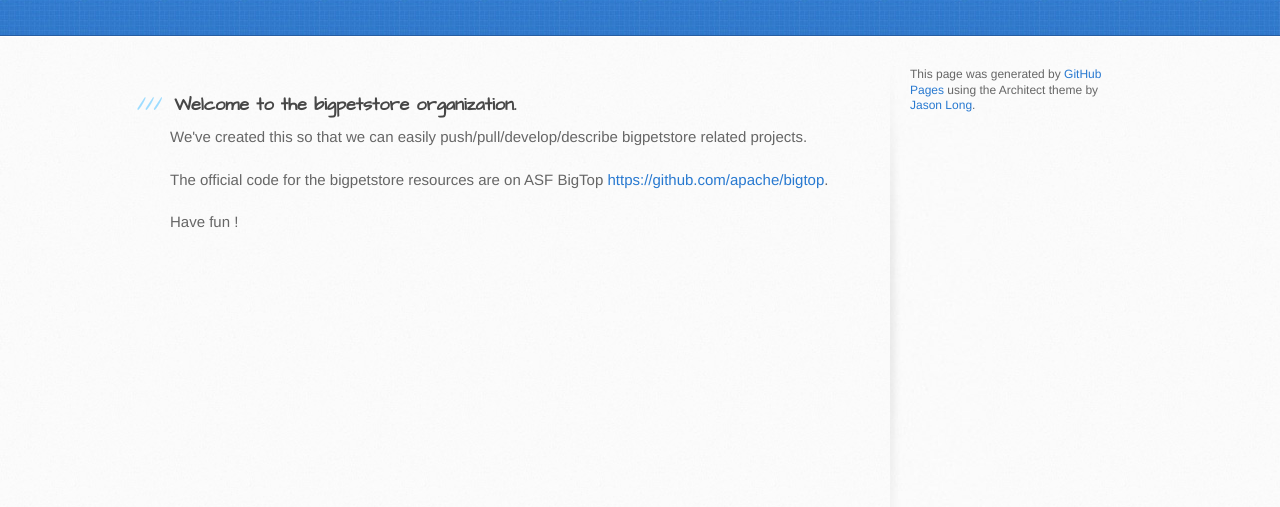
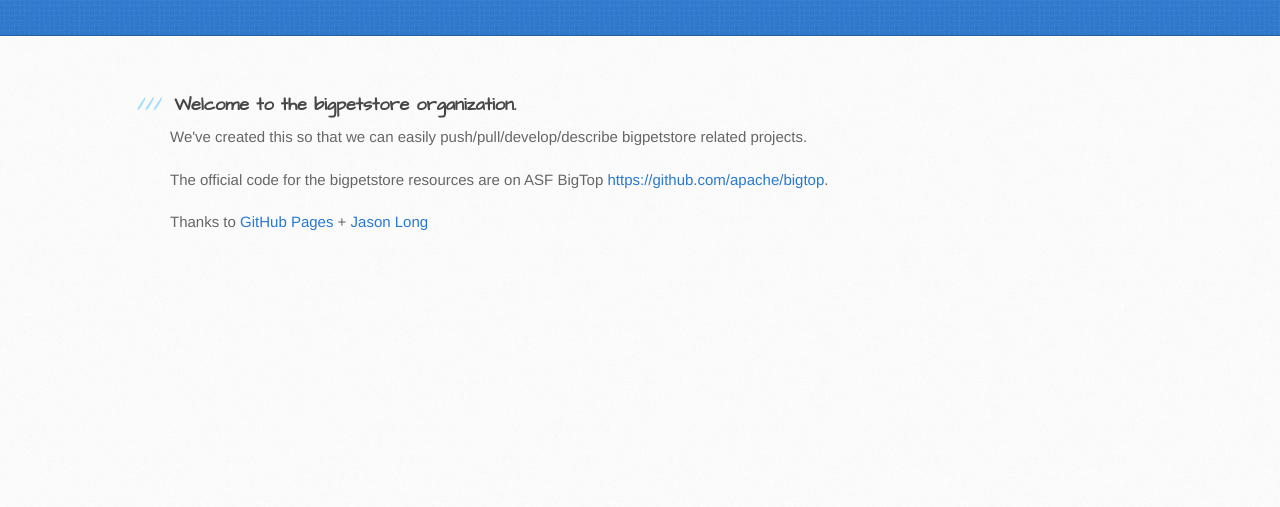
Before and after one commit to bigpetstore/bigpetstore.github.io, a plain HTML site: page index.html in a window 1280 px wide. Shown: the part 165-672 px from the top of the page. Drawn offline with Linux system fonts and the light colour scheme.

Commit message:
Update index.html

```diff
--- a/index.html
+++ b/index.html
@@ -35,14 +35,8 @@
 
 <p>The official code for the bigpetstore resources are on ASF BigTop <a href="https://github.com/apache/bigtop">https://github.com/apache/bigtop</a>.</p>
 
-<p>Have fun !</p>
+<p> Thanks to <a href="https://pages.github.com">GitHub Pages</a> + <a href="https://twitter.com/jasonlong">Jason Long </p>
         </section>
-
-        <aside id="sidebar">
-
-
-          <p>This page was generated by <a href="https://pages.github.com">GitHub Pages</a> using the Architect theme by <a href="https://twitter.com/jasonlong">Jason Long</a>.</p>
-        </aside>
       </div>
     </div>
 
```
